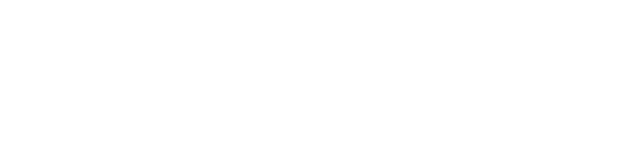
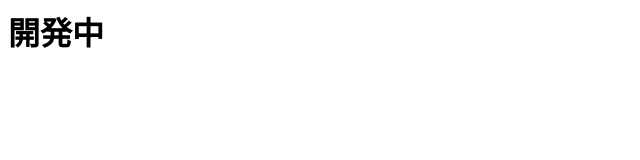
Before and after one commit to SugaiMasayoshi/bit-read, a plain HTML site: page index.html in a window 1280 px wide. Shown: the whole page, without its empty margins (0-640 px from the left). Drawn offline with Linux system fonts and the light colour scheme.

Commit message:
Update index.html

```diff
--- a/index.html
+++ b/index.html
@@ -7,7 +7,7 @@
 </head>
 
 <body>
-    <title>開発中</title>
+    <h1>開発中</h1>
 </body>
 
 </html>
```
